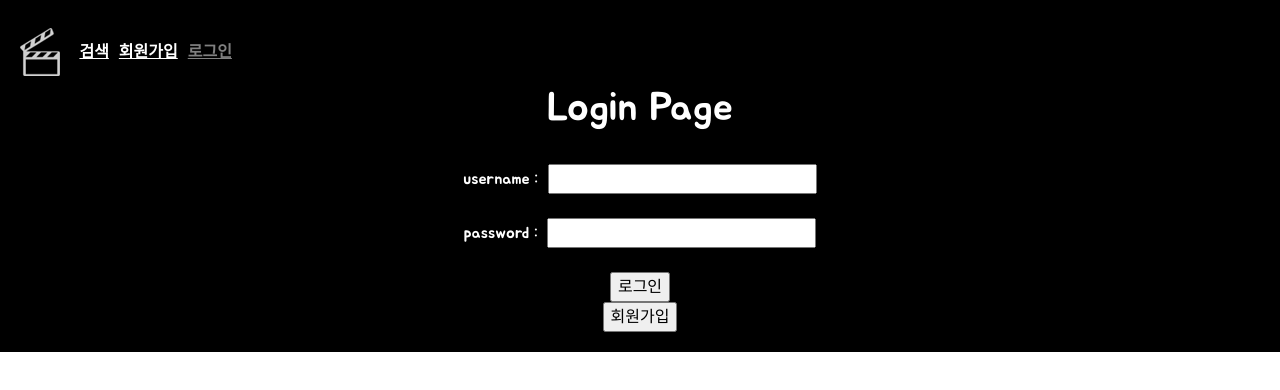
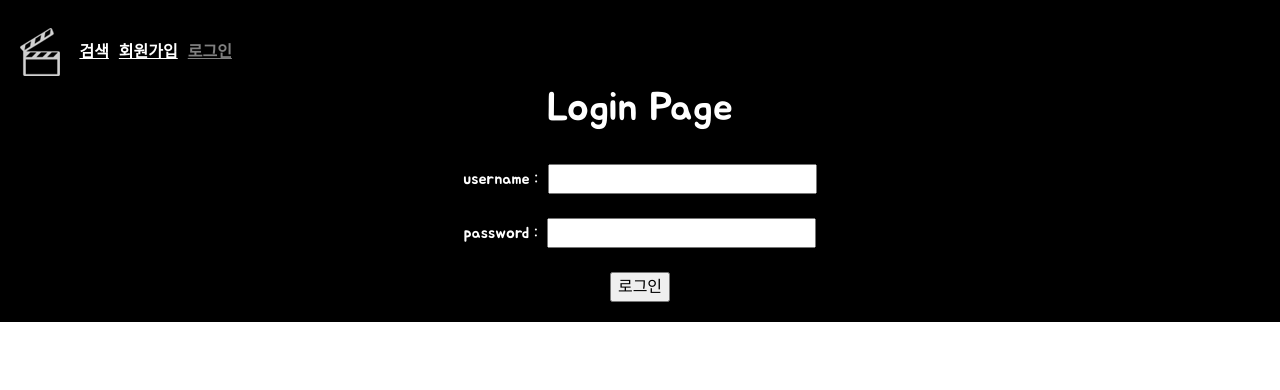
Before and after one commit to kimhhyeonjin/Movie, a Vue app in the folder final-pjt-front/: page /login in a window 1280 px wide. Shown: the top 390 px of the page. Built offline with nearby package versions, Linux system fonts and the light colour scheme.

Commit message:
1124 로그인 허용 수정

```diff
--- a/final-pjt-front/src/components/CommentForm.vue
+++ b/final-pjt-front/src/components/CommentForm.vue
@@ -33,6 +33,7 @@ export default {
         this.createComment()
       } else {
         alert('로그인이 필요한 서비스 입니다.')
+        this.$router.push({ name: 'LoginView'})
       }
     },
     createComment() {
--- a/final-pjt-front/src/components/ReviewForm.vue
+++ b/final-pjt-front/src/components/ReviewForm.vue
@@ -2,9 +2,6 @@
   <div class="reviewform">
     <h3>리뷰 작성</h3>
     <form @submit.prevent="checkLogin">
-      <!-- <label for="content">내용 : &nbsp; </label> -->
-      <!-- <textarea id="content" cols="30" rows="1" v-model="content"></textarea> -->
-      <!-- <input cols="10" rows="1" v-model.trim="content" class="form-control" type="text" placeholder="리뷰를 작성해주세요 :)" disabled style="width: 1000px;"><br> -->
       <textarea class="form-control" id="exampleFormControlTextarea1" placeholder="리뷰를 작성해주세요 :)" rows="1" v-model.trim="content" style="width: 1000px;"></textarea><br>
       <input type="submit" id="submit" value="등록" style="background-color: skyblue">
     </form>
@@ -34,6 +31,7 @@ export default {
         this.createReview()
       } else {
         alert('로그인이 필요한 서비스 입니다.')
+        this.$router.push({ name: 'LoginView'})
       }
     },
     createReview() {
--- a/final-pjt-front/src/views/LoginView.vue
+++ b/final-pjt-front/src/views/LoginView.vue
@@ -11,7 +11,6 @@
       <br>
       <input type="submit" value="로그인">
     </form>
-    <input @click="goToSignup" type="submit" value="회원가입">
   </div>
 </template>
 
```
